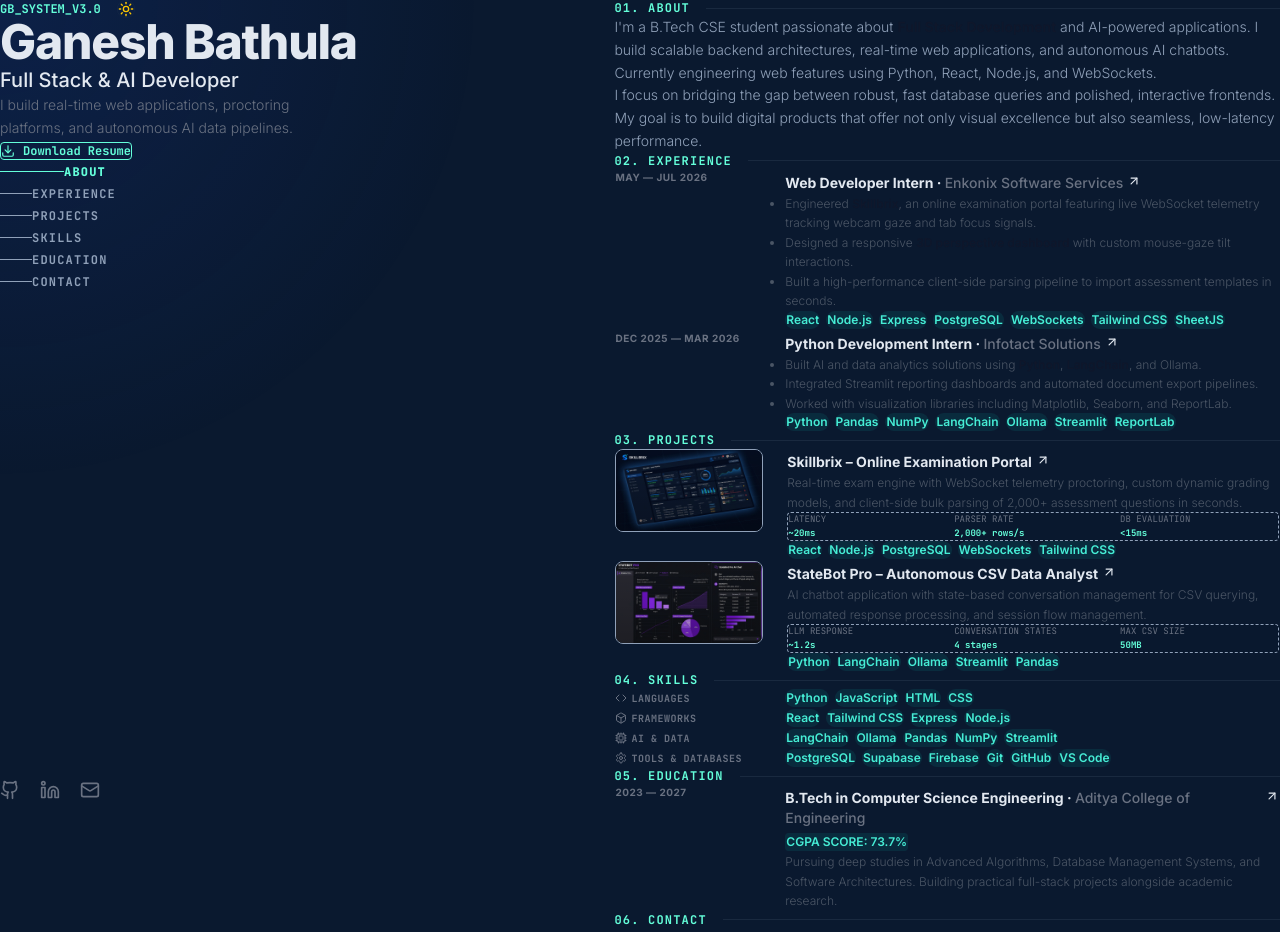
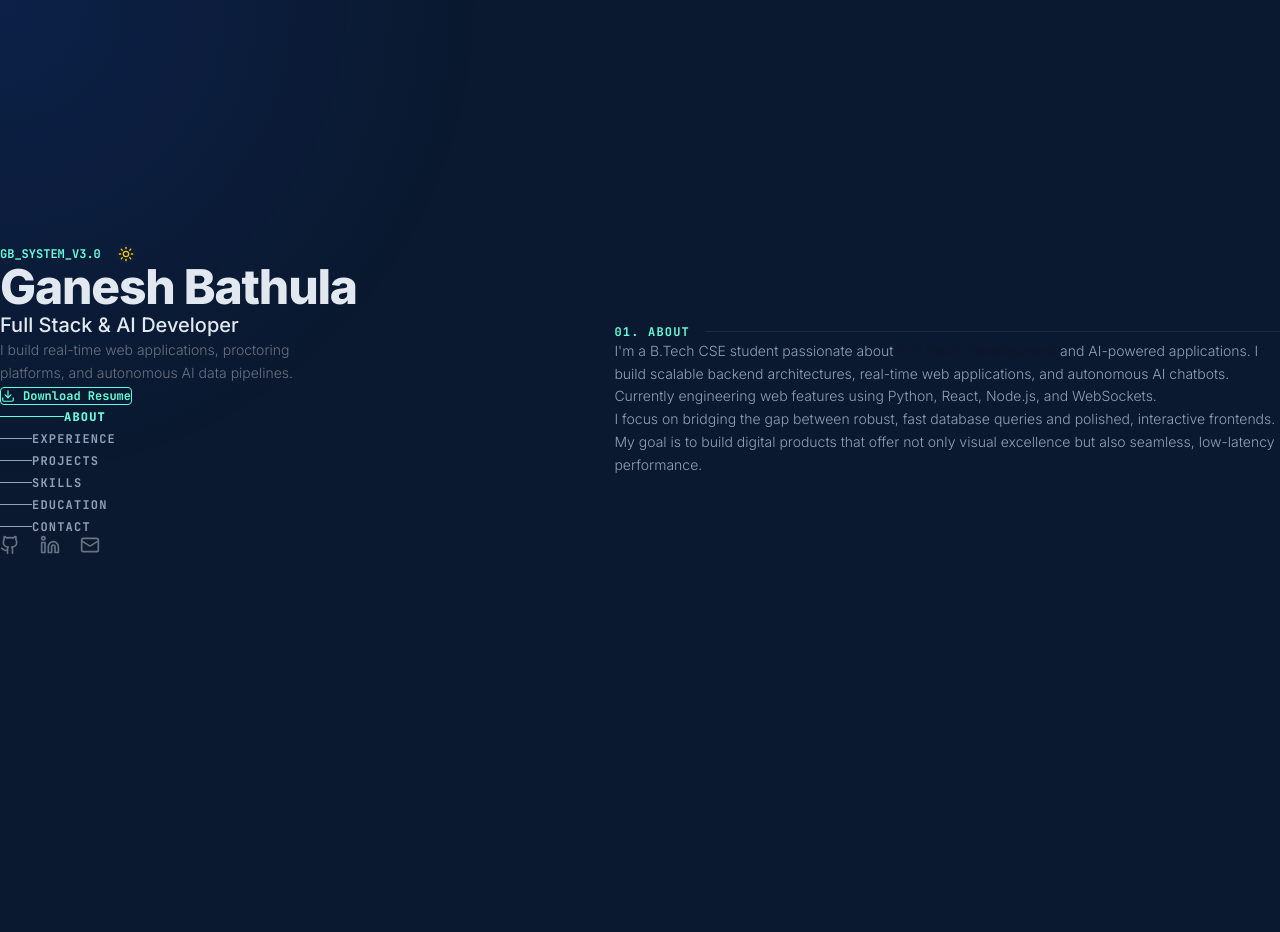
Before and after one commit to Ganesh5710/Portfolio, a Next.js app: page / in a window 1280 px wide. Shown: the top 932 px of the page. Built offline with nearby package versions, Linux system fonts and the light colour scheme.

Commit message:
style: center left column vertically and add full-screen height to section pages

```diff
--- a/src/app/page.js
+++ b/src/app/page.js
@@ -29,7 +29,7 @@ export default function Home() {
   // Pure scroll listener for scroll spying (completely deterministic, avoids IntersectionObserver load races)
   useEffect(() => {
     const handleScroll = () => {
-      const scrollPosition = window.scrollY + 250; // Trigger offset
+      const scrollPosition = window.scrollY + window.innerHeight * 0.35; // Trigger offset (center-upper viewport)
       let currentSection = 'about';
 
       for (const item of NAV_ITEMS) {
@@ -91,7 +91,7 @@ export default function Home() {
 
   return (
     <div className={`min-h-screen font-sans antialiased transition-colors duration-250 ${
-      isDark ? 'bg-[#0a192f] text-slate-400' : 'bg-slate-50 text-slate-650'
+      isDark ? 'bg-[#0a192f] text-slate-400' : 'bg-slate-55 text-slate-650'
     }`}>
       {/* Brittany Chiang style: Subtle, rich blue-teal radial spotlight */}
       {!reducedMotion && (
@@ -110,10 +110,12 @@ export default function Home() {
         <div className="lg:flex lg:justify-between lg:gap-4">
 
           {/* ====================================================
-           * LEFT COLUMN (Sticky / Fixed Sidebar on Desktop)
+           * LEFT COLUMN (Sticky & Vertically Centered on Desktop)
            * ==================================================== */}
-          <header className="lg:sticky lg:top-0 lg:flex lg:h-screen lg:w-[45%] lg:flex-col lg:justify-between lg:py-24 select-none shrink-0 z-40">
-            <div className="space-y-6">
+          <header className="lg:sticky lg:top-0 lg:flex lg:h-screen lg:w-[45%] lg:flex-col lg:justify-center select-none shrink-0 z-40">
+            {/* Grouped and centered container */}
+            <div className="flex flex-col justify-center py-6 lg:py-0 space-y-6 lg:space-y-10">
+
               {/* Header system title & theme toggle */}
               <div className="flex items-center justify-between lg:justify-start lg:gap-4 select-none">
                 <span className="font-mono text-xs font-bold text-[var(--color-accent-teal)]">
@@ -137,13 +139,13 @@ export default function Home() {
                 <h2 className={`text-lg sm:text-xl font-medium ${isDark ? 'text-slate-200' : 'text-slate-800'}`}>
                   Full Stack & AI Developer
                 </h2>
-                <p className="text-sm font-light leading-relaxed max-w-xs text-gray-500 dark:text-slate-400">
+                <p className="text-sm font-light leading-relaxed max-w-xs text-gray-500 dark:text-slate-455">
                   I build real-time web applications, proctoring platforms, and autonomous AI data pipelines.
                 </p>
               </div>
 
               {/* Resume download */}
-              <div className="pt-2">
+              <div className="pt-1">
                 <a
                   href="/resume.pdf"
                   download
@@ -154,7 +156,7 @@ export default function Home() {
               </div>
 
               {/* Mobile Horizontal Nav Menu */}
-              <nav className="flex lg:hidden flex-wrap gap-x-4 gap-y-2 font-mono text-[10px] uppercase tracking-widest pt-4 select-none">
+              <nav className="flex lg:hidden flex-wrap gap-x-4 gap-y-2 font-mono text-[10px] uppercase tracking-widest pt-2 select-none">
                 {NAV_ITEMS.map((item) => {
                   const isActive = activeSection === item.id;
                   return (
@@ -174,8 +176,8 @@ export default function Home() {
                 })}
               </nav>
 
-              {/* Desktop Navigation Links (Increased text size & spacing to resolve crowding) */}
-              <nav className="hidden lg:flex flex-col gap-1.5 font-mono text-xs pt-12 select-none">
+              {/* Desktop Navigation Links */}
+              <nav className="hidden lg:flex flex-col gap-1.5 font-mono text-xs pt-4 select-none">
                 {NAV_ITEMS.map((item) => {
                   const isActive = activeSection === item.id;
                   return (
@@ -185,7 +187,7 @@ export default function Home() {
                       onClick={(e) => handleAnchorClick(e, item.id)}
                       className="group flex items-center py-3 cursor-pointer outline-none"
                     >
-                      {/* Line expands and highlights in Teal on active state to match spec */}
+                      {/* Line expands and highlights in Teal on active state */}
                       <span className={`mr-4 h-px transition-all duration-300 ${
                         isActive
                           ? 'w-16 bg-[var(--color-accent-teal)]'
@@ -203,10 +205,9 @@ export default function Home() {
                   );
                 })}
               </nav>
-            </div>
 
-            {/* Social handles bottom row */}
-            <div className="pt-10 lg:pt-0 flex items-center gap-5 select-none">
+              {/* Social handles */}
+              <div className="pt-4 flex items-center gap-5 select-none">
                 <a
                   href="https://github.com/Ganesh5710"
                   target="_blank"
@@ -233,28 +234,29 @@ export default function Home() {
                   <Mail size={20} />
                 </a>
               </div>
+            </div>
           </header>
 
           {/* ====================================================
-           * RIGHT COLUMN (Scrollable Content Sections - spacious)
+           * RIGHT COLUMN (Full-Screen Sections - about is one page, experience next page)
            * ==================================================== */}
-          <main className="lg:w-[52%] lg:py-24 flex flex-col relative z-20">
-            <section id="about" className="pb-24 lg:pb-36 scroll-mt-24">
+          <main className="lg:w-[52%] flex flex-col relative z-20">
+            <section id="about" className="min-h-[85vh] lg:min-h-screen flex flex-col justify-center py-16 lg:py-0 scroll-mt-24">
               <About />
             </section>
-            <section id="experience" className="pb-24 lg:pb-36 scroll-mt-24">
+            <section id="experience" className="min-h-[85vh] lg:min-h-screen flex flex-col justify-center py-16 lg:py-0 scroll-mt-24">
               <Experience />
             </section>
-            <section id="projects" className="pb-24 lg:pb-36 scroll-mt-24">
+            <section id="projects" className="min-h-[85vh] lg:min-h-screen flex flex-col justify-center py-16 lg:py-0 scroll-mt-24">
               <Projects />
             </section>
-            <section id="skills" className="pb-24 lg:pb-36 scroll-mt-24">
+            <section id="skills" className="min-h-[85vh] lg:min-h-screen flex flex-col justify-center py-16 lg:py-0 scroll-mt-24">
               <Skills />
             </section>
-            <section id="education" className="pb-24 lg:pb-36 scroll-mt-24">
+            <section id="education" className="min-h-[85vh] lg:min-h-screen flex flex-col justify-center py-16 lg:py-0 scroll-mt-24">
               <Education />
             </section>
-            <section id="contact" className="pb-24 lg:pb-36 scroll-mt-24">
+            <section id="contact" className="min-h-[85vh] lg:min-h-screen flex flex-col justify-center py-16 lg:py-0 scroll-mt-24">
               <Contact />
             </section>
             <Footer />
```
Lines whose indentation alone changed are shown as unchanged.
